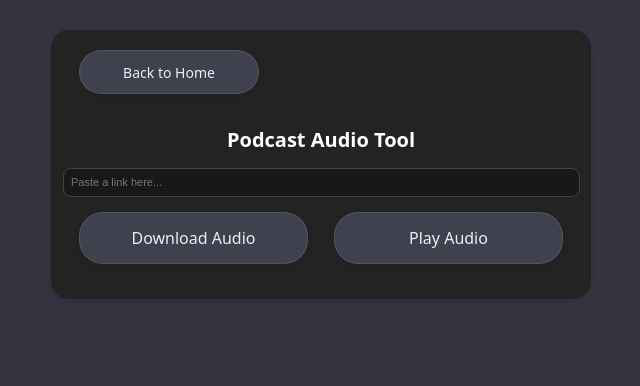
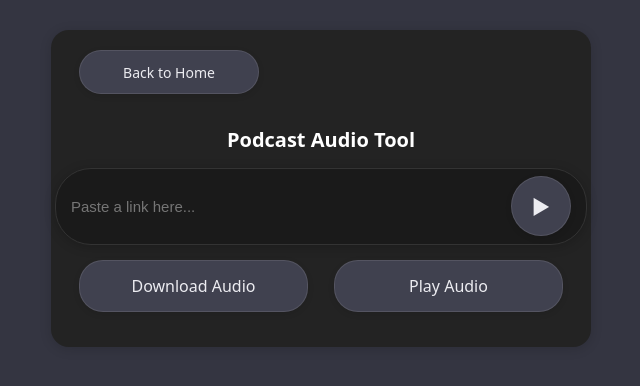
Before and after one commit to pedrofg890/lxthon_0days, a React (Create React App) app in the folder frontEnd/my-app/: page /podcast in a window 1280 px wide. Shown: the top 386 px of the page, without its empty margins (319-959 px from the left). Built offline with nearby package versions, Linux system fonts and the light colour scheme; no server answers.

Commit message:
create getPodcast

```diff
--- a/frontEnd/my-app/src/components/podcastPage/PodcastPage.jsx
+++ b/frontEnd/my-app/src/components/podcastPage/PodcastPage.jsx
@@ -1,10 +1,13 @@
 import React, { useState, useRef } from 'react';
+import { getPodcast } from '../../services/podcastService';
 import '../../styles/BelowBarButtom.css';
+import '../../styles/RequestButtom.css';
 
 export default function PodcastPage() {
     const [url, setUrl] = useState("");
     const [audioSrc, setAudioSrc] = useState("");
     const [downloading, setDownloading] = useState(false);
+    const [loadingPodcast, setLoadingPodcast] = useState(false);
     const [error, setError] = useState("");
     const audioRef = useRef(null);
 
@@ -36,23 +39,68 @@ export default function PodcastPage() {
         }
     };
 
+    // Podcast request handler
+    const handleRequestPodcast = async () => {
+        setError("");
+        setLoadingPodcast(true);
+        try {
+            // You should implement getPodcast in podcastService.js
+            const audioUrl = await getPodcast(url);
+            setAudioSrc(audioUrl);
+        } catch (e) {
+            setError("Failed to generate podcast audio.");
+        } finally {
+            setLoadingPodcast(false);
+        }
+    };
+
     return (
         <section style={{ minHeight: '80vh', display: 'flex', flexDirection: 'column', alignItems: 'center', justifyContent: 'flex-start', paddingTop: '3rem' }}>
             <div style={{ width: '100%', maxWidth: 500, background: '#232323', borderRadius: 18, boxShadow: '0 2px 12px rgba(0,0,0,0.15)', padding: '2rem', marginBottom: '2rem', display: 'flex', flexDirection: 'column', alignItems: 'center' }}>
                 <button onClick={() => window.location.href = '/'} className="generalButton" style={{ marginBottom: '1.5rem', alignSelf: 'flex-start' }}>Back to Home</button>
                 <h1 style={{ color: '#fff', fontSize: '2rem', marginBottom: '1.5rem' }}>Podcast Audio Tool</h1>
+                <div style={{ width: '100%', display: 'flex', alignItems: 'center', background: '#1a1a1a', borderRadius: '36px', border: '1px solid #333', padding: '0.75rem 1.5rem', boxShadow: '0 2px 12px rgba(0,0,0,0.2)', position: 'relative', marginBottom: '1.5rem' }}>
                     <input
                         type="text"
                         placeholder="Paste a link here..."
                         value={url}
                         onChange={e => setUrl(e.target.value)}
-                    style={{ width: '100%', padding: '0.75rem', fontSize: '1.1rem', borderRadius: 8, border: '1px solid #444', marginBottom: '1.5rem', background: '#181818', color: '#fff' }}
+                        style={{
+                            background: 'transparent',
+                            color: '#fff',
+                            border: 'none',
+                            outline: 'none',
+                            fontSize: '1.5rem', // Increased font size
+                            flex: 1,
+                            padding: '1.5rem 0', // Increased vertical padding
+                        }}
                     />
+                    <button
+                        className="requestButton"
+                        onClick={handleRequestPodcast}
+                        disabled={!url.trim() || loadingPodcast}
+                        style={{ position: 'relative', width: 60, height: 60, display: 'flex', alignItems: 'center', justifyContent: 'center' }}
+                    >
+                        {loadingPodcast ? (
+                            <span className="loading-spinner" style={{
+                                width: 28,
+                                height: 28,
+                                border: '4px solid #fff',
+                                borderTop: '4px solid #888',
+                                borderRadius: '50%',
+                                animation: 'spin 1s linear infinite',
+                                display: 'inline-block',
+                            }} />
+                        ) : (
+                            <span role="img" aria-label="Send">▶</span>
+                        )}
+                    </button>
+                </div>
                 <div style={{ display: 'flex', gap: '1rem', width: '100%', justifyContent: 'center', marginBottom: '1.5rem' }}>
                     <button
                         className="belowBarButton"
                         onClick={handleDownload}
-                        disabled={!url.trim() || downloading}
+                        disabled={!audioSrc || downloading}
                         style={{ minWidth: 160, display: 'flex', alignItems: 'center', justifyContent: 'center' }}
                     >
                         {downloading ? 'Downloading...' : 'Download Audio'}
--- a/frontEnd/my-app/src/services/podcastService.js
+++ b/frontEnd/my-app/src/services/podcastService.js
@@ -4,7 +4,7 @@ const API_URL = process.env.REACT_APP_API_URL || 'http://localhost:8080/api/vide
 let lastQuiz = null;
 
 
-export async function getQuiz(videoUrl, numQuestions = 5, signal) {
+export async function getPodcast(videoUrl, numQuestions = 5, signal) {
     const resp = await fetch(
         `${API_URL}/quiz?url=${encodeURIComponent(videoUrl)}&numQuestions=${numQuestions}`,
         signal ? { signal } : undefined
```
Lines whose indentation alone changed are shown as unchanged.
